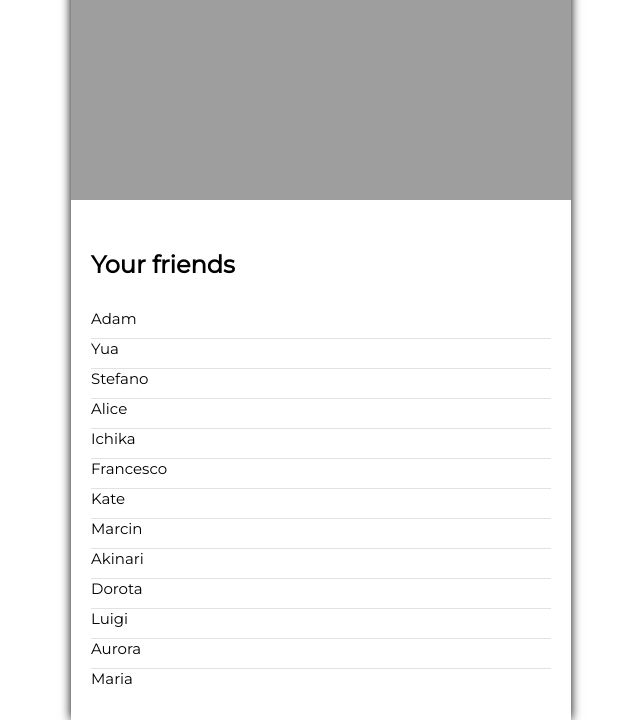
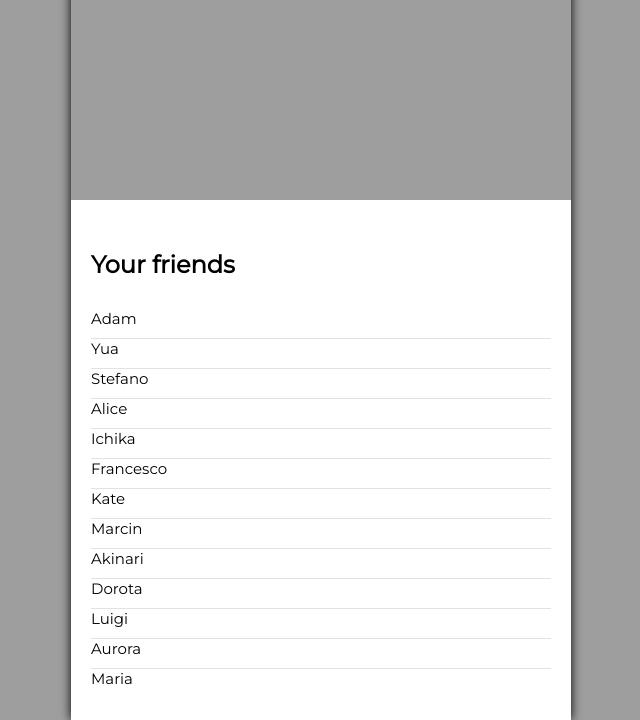
Before and after one commit to dawtomWp/SmallBeginnerProjects, a plain HTML site: page PersonSearch/index.html in a window 1280 px wide. Shown: the part 150-870 px from the top of the page, without its empty margins (319-959 px from the left). Drawn offline with nearby package versions, Linux system fonts and the light colour scheme; files that its build step writes are made by us from their sources; the site is published under a folder, as on GitHub Pages, so addresses that start at the root find nothing; a web font is replaced by a local one.

Commit message:
Update _resets.scss

```diff
--- a/PersonSearch/scss/_resets.scss
+++ b/PersonSearch/scss/_resets.scss
@@ -9,7 +9,7 @@ body {
     align-items: center;
     font-family: 'Montserrat', sans-serif;
     min-height: 100vh;
-    background:url('/img/mainBigBgc.svg');
+    background:url('../img/mainBigBgc.svg');
     background-size: cover;
 }
 select { // ZMIENIONY WYGLĄD STRZAŁEK PRZY ROZWIJANYCH INPUTACH
```
